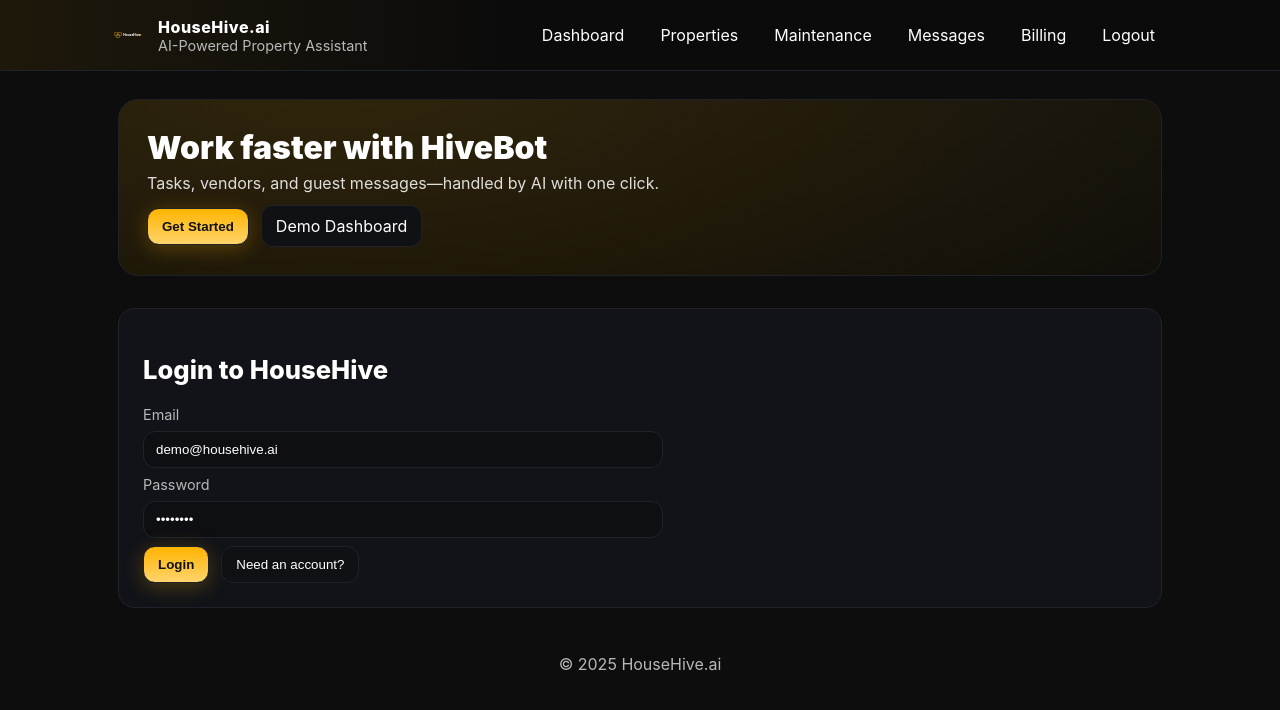
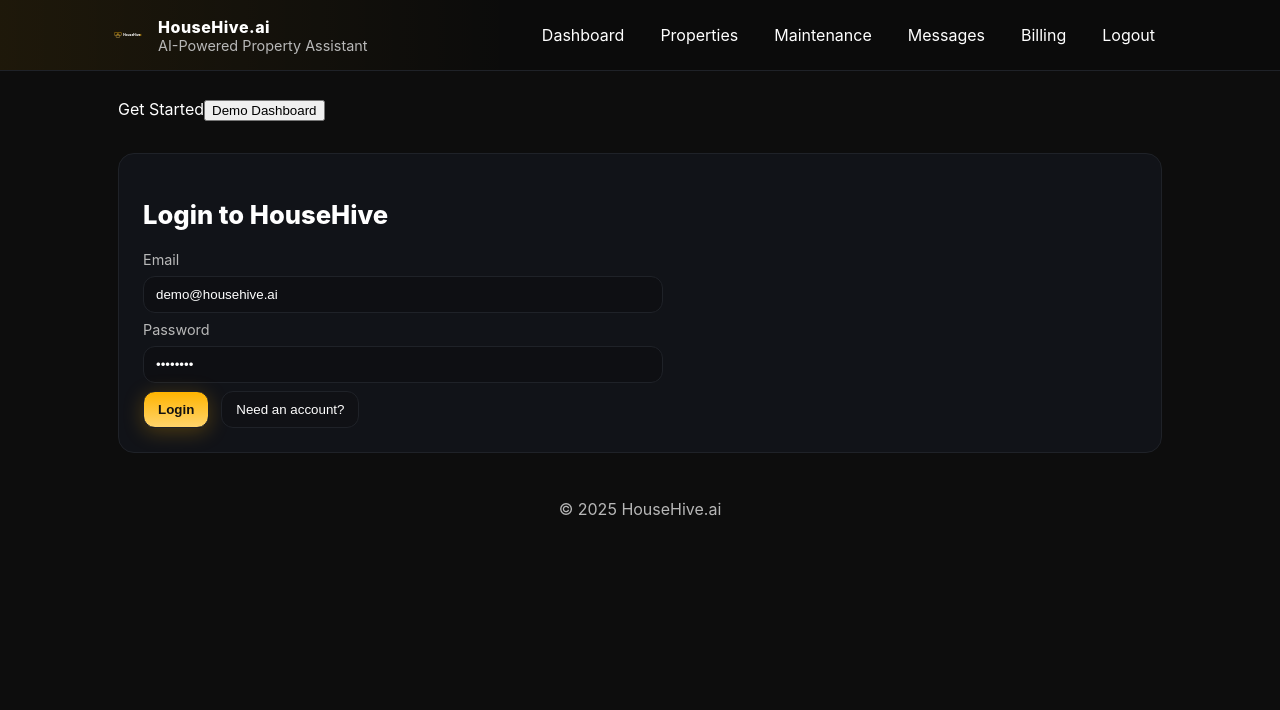
Before and after one commit to househiveai/HouseHive-Frontend-JS-Brand.zip, a Next.js app: page / in a window 1280 px wide. Shown: the top 710 px of the page. Built offline with nearby package versions, Linux system fonts and the light colour scheme.

Commit message:
Update index.jsx

```diff
--- a/pages/index.jsx
+++ b/pages/index.jsx
@@ -18,14 +18,42 @@ export default function Home(){
   }
   return (
     <>
-      <div className="hero">
-        <h1 style={{fontSize:'2rem',fontWeight:900,margin:'0 0 6px'}}>Work faster with HiveBot</h1>
-        <p style={{opacity:.85,margin:'0 0 12px'}}>Tasks, vendors, and guest messages—handled by AI with one click.</p>
-        <div className="row">
-          <button className="btn primary" onClick={()=>document.getElementById('auth')?.scrollIntoView({behavior:'smooth'})}>Get Started</button>
-          <a className="btn" href="/dashboard">Demo Dashboard</a>
-        </div>
-      </div>
+     <div className="flex space-x-4 mt-6">
+  <a
+    href="/register"
+    className="bg-yellow-400 text-black font-bold py-2 px-6 rounded hover:bg-yellow-300 transition"
+  >
+    Get Started
+  </a>
+
+  <button
+    onClick={async () => {
+      try {
+        const res = await fetch(`${process.env.NEXT_PUBLIC_API_URL}/api/login`, {
+          method: "POST",
+          headers: { "Content-Type": "application/json" },
+          body: JSON.stringify({
+            email: "demo@househive.ai",
+            password: "demo123",
+          }),
+        });
+        const data = await res.json();
+        if (data.token) {
+          localStorage.setItem("token", data.token);
+          window.location.href = "/dashboard";
+        } else {
+          alert("Demo account unavailable right now.");
+        }
+      } catch (err) {
+        alert("Error connecting to demo account.");
+      }
+    }}
+    className="bg-black text-yellow-400 font-bold py-2 px-6 rounded border border-yellow-400 hover:bg-yellow-400 hover:text-black transition"
+  >
+    Demo Dashboard
+  </button>
+</div>
+
 
       <div id="auth" style={{height:16}}></div>
       <div className="container" style={{marginTop:16}}>
```
